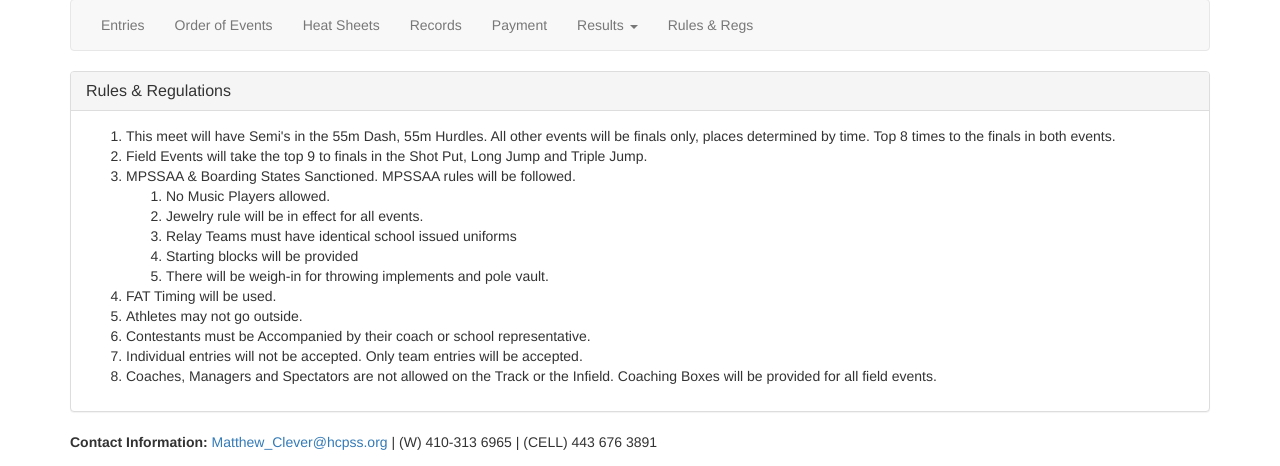
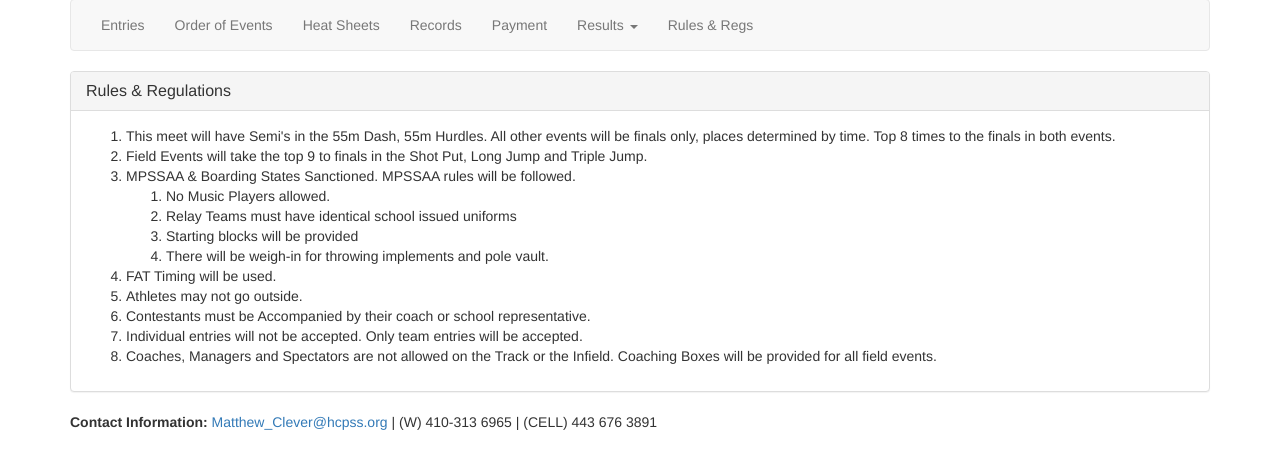
Before and after one commit to bennyt2/2015hocotrackfest, a PHP site: template app/views/rules.html.twig in a window 1280 px wide. Shown: the part 150-616 px from the top of the page. Run offline with PHP 8.4, Linux system fonts and the light colour scheme; the template is opened without the code that fills it, so the values that code supplies are empty; some libraries are stand-ins or nearby versions.

Commit message:
Remove jewelry rule.

```diff
--- a/app/views/rules.html.twig
+++ b/app/views/rules.html.twig
@@ -16,7 +16,6 @@
                         <li>MPSSAA & Boarding States Sanctioned. MPSSAA rules will be followed.
                             <ol>
                                 <li>No Music Players allowed.</li>
-                                <li>Jewelry rule will be in effect for all events.</li>
                                 <li>Relay Teams must have identical school issued uniforms</li>
                                 <li>Starting blocks will be provided</li>
                                 <li>There will be weigh-in for throwing implements and pole vault.</li>
```
